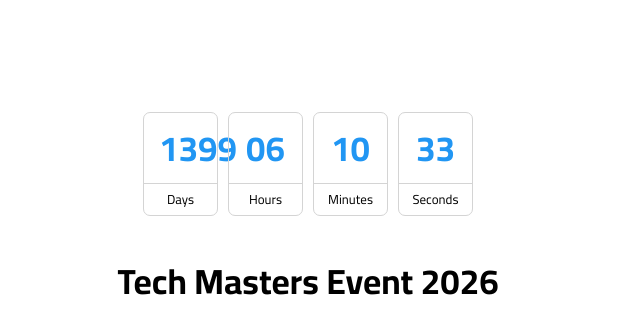
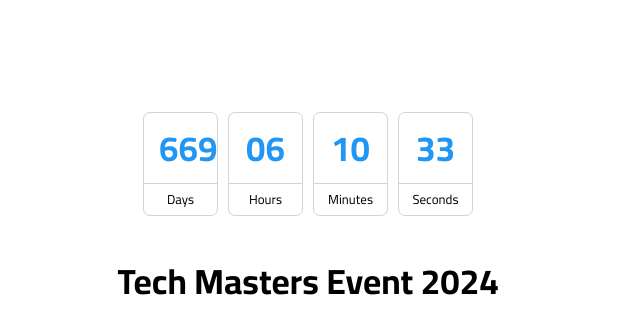
Before and after one commit to YahiaElsayed19/Template3, a plain HTML site: page index.html in a window 1280 px wide. Shown: the part 9886-10214 px from the top of the page, 582-1222 px from the left. Drawn offline with Linux system fonts and the light colour scheme; a web font is replaced by a local one.

Commit message:
change date

```diff
--- a/index.html
+++ b/index.html
@@ -717,7 +717,7 @@
                         <span>Seconds</span>
                     </div>
                 </div>
-                <h2 class="title">Tech Masters Event 2026</h2>
+                <h2 class="title">Tech Masters Event 2024</h2>
                 <p class="description">
                     Lorem ipsum dolor sit amet consectetur adipisicing elit. Et vero tenetur doloremque iusto ut
                     adipisci quam
--- a/main.js
+++ b/main.js
@@ -5,7 +5,7 @@ let stat = document.querySelector('.stats')
 let nums = Array.from(document.querySelectorAll('.stats .container .box .number'))
 let started = false
 
-let countDown = new Date('dec 31,2026 23:59:59').getTime()
+let countDown = new Date('dec 31,2024 23:59:59').getTime()
 let counter = setInterval(() => {
     let dateNow = new Date().getTime()
     let dateDiff = countDown - dateNow
```
